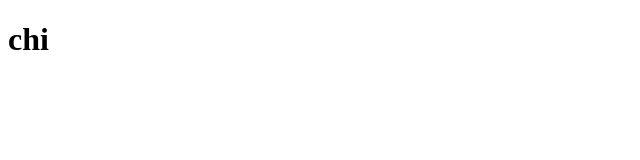
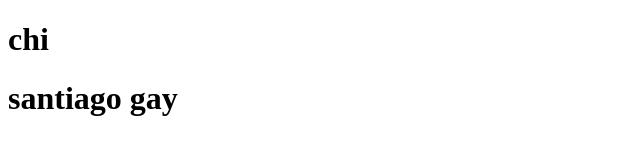
Before and after one commit to CalazaSantiago/repo-prueba, a plain HTML site: page index.html in a window 1280 px wide. Shown: the whole page, without its empty margins (0-640 px from the left). Drawn offline with Linux system fonts and the light colour scheme.

Commit message:
h1 santi

```diff
--- a/index.html
+++ b/index.html
@@ -8,5 +8,6 @@
 </head>
 <body>
     <h1>chi</h1>
+    <h1>santiago gay</h1>
 </body>
 </html>
```
